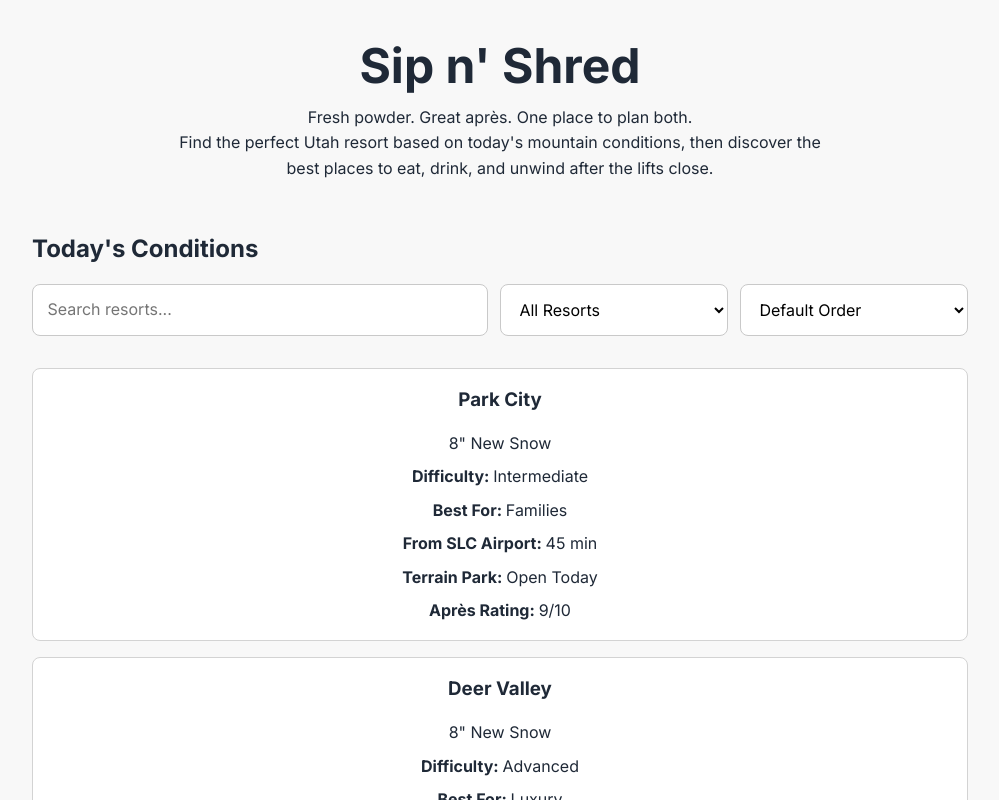
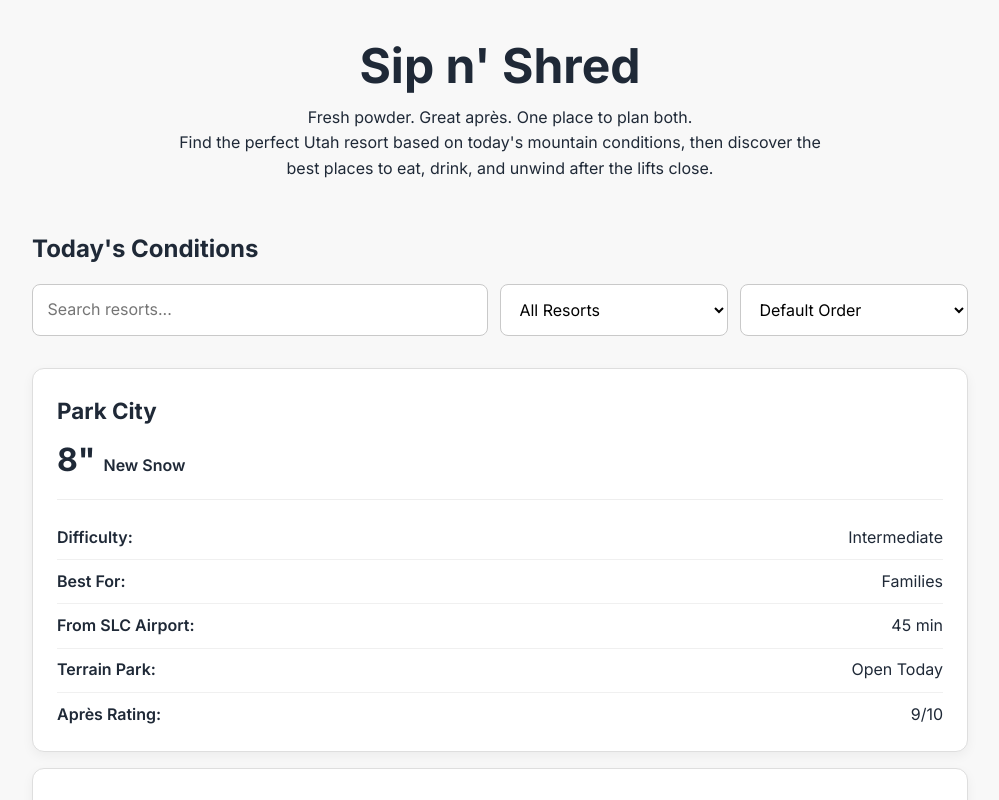
Before and after one commit to Christian-Hermann/sip-n-shred, a React (Vite) app in the folder frontend/: page / in a window 1280 px wide. Shown: the top 800 px of the page, without its empty margins (140-1139 px from the left). Built offline with nearby package versions, Linux system fonts and the light colour scheme.

Commit message:
Update css resort card

```diff
--- a/frontend/src/components/ResortCard.css
+++ b/frontend/src/components/ResortCard.css
@@ -1,20 +1,55 @@
 .resort-card {
   background-color: white;
-  border: 1px solid #d3d3d3;
-  border-radius: 8px;
-  padding: 1rem;
+  border: 1px solid #dedede;
+  border-radius: 12px;
+  padding: 1.5rem;
   margin-bottom: 1rem;
-  text-align: center;
+  text-align: left;
+  box-shadow: 0 4px 12px rgba(0, 0, 0, 0.05);
 }
 
 .resort-card h3 {
-  margin: 0 0 1rem 0;
+  margin: 0 0 1rem;
+  font-size: 1.4rem;
 }
 
-.resort-card p {
-  margin: 0.5rem 0;
+.snow-total {
+  display: flex;
+  align-items: baseline;
+  gap: 0.5rem;
+  margin: 0 0 1.25rem;
+  font-weight: 600;
 }
 
-.resort-card p:last-child {
-  margin-bottom: 0;
+.snow-total span {
+  font-size: 2rem;
+  font-weight: 700;
+  line-height: 1;
 }
+
+.resort-details {
+  border-top: 1px solid #eeeeee;
+  padding-top: 1rem;
+}
+
+.resort-details p {
+  display: flex;
+  justify-content: space-between;
+  gap: 1rem;
+  margin: 0;
+  padding: 0.55rem 0;
+  border-bottom: 1px solid #f0f0f0;
+}
+
+.resort-details p:last-child {
+  border-bottom: none;
+  padding-bottom: 0;
+}
+
+.resort-details strong {
+  font-weight: 600;
+}
+
+.resort-details span {
+  text-align: right;
+}
--- a/frontend/src/components/ResortCard.jsx
+++ b/frontend/src/components/ResortCard.jsx
@@ -2,35 +2,41 @@ import "./ResortCard.css";
 
 function ResortCard({ resort }) {
   return (
-    <div className="resort-card">
+    <article className="resort-card">
       <h3>{resort.name}</h3>
-      <p>{resort.newSnow}" New Snow</p>
 
+      <p className="snow-total">
+        <span>{resort.newSnow}"</span>
+        New Snow
+      </p>
+
+      <div className="resort-details">
         <p>
-        <strong>Difficulty: </strong>
-        {resort.difficulty}
+          <strong>Difficulty:</strong>
+          <span>{resort.difficulty}</span>
         </p>
 
         <p>
-        <strong>Best For: </strong>
-        {resort.bestFor}
+          <strong>Best For:</strong>
+          <span>{resort.bestFor}</span>
         </p>
 
         <p>
-        <strong>From SLC Airport: </strong>
-        {resort.driveFromAirport} min
+          <strong>From SLC Airport:</strong>
+          <span>{resort.driveFromAirport} min</span>
         </p>
 
         <p>
-        <strong>Terrain Park: </strong>
-        {resort.hasTerrainPark ? "Open Today" : "Closed Today"}
+          <strong>Terrain Park:</strong>
+          <span>{resort.hasTerrainPark ? "Open Today" : "Closed Today"}</span>
         </p>
 
         <p>
-        <strong>Après Rating: </strong>
-        {resort.apresRating}/10
+          <strong>Après Rating:</strong>
+          <span>{resort.apresRating}/10</span>
         </p>
       </div>
+    </article>
   );
 }
 
```
Lines whose indentation alone changed are shown as unchanged.
